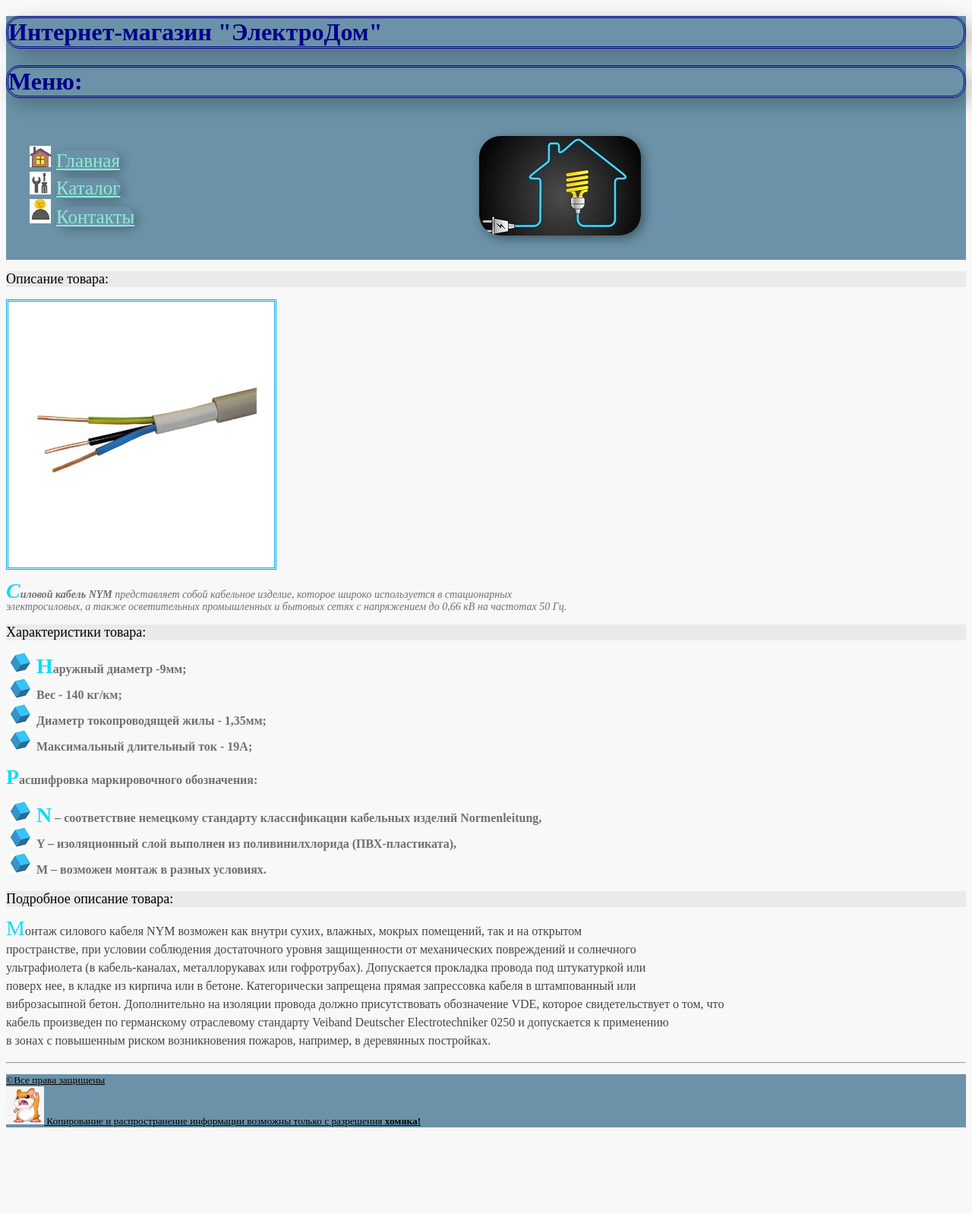
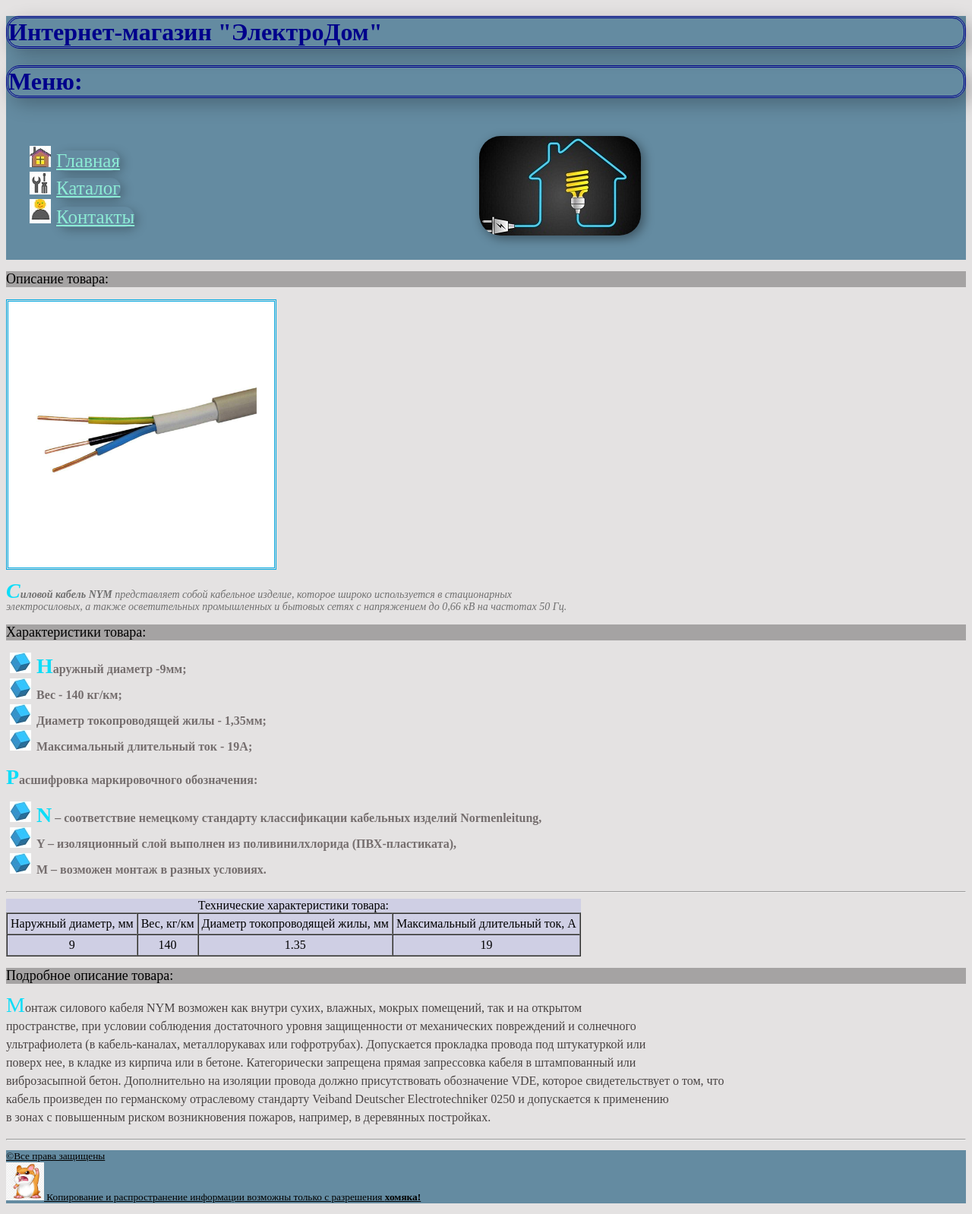
Before and after one commit to alexey1978malyshev/webShop, a PHP site: the page made by Eshop/cable_NYM_3х1,5.html in a window 1280 px wide. Shown: the whole page at 76% size. Before the commit the page ends 1484 px from the top, so only its background shows below. Run offline with PHP 8.4, Linux system fonts and the light colour scheme.

Commit message:
мет.4

```diff
--- a/Eshop/cable_NYM_3х1,5.html
+++ b/Eshop/cable_NYM_3х1,5.html
@@ -49,6 +49,24 @@
   <li>Y – изоляционный слой выполнен из поливинилхлорида (ПВХ-пластиката),</li>
   <li>M – возможен монтаж в разных условиях.</li>
 </ul>
+<hr>
+<table class="tabProductFeatures" border="1" cellpadding="4" cellspacing="0"><caption>Технические характеристики товара:</caption>
+
+
+    <tr>
+      <td>Наружный диаметр, мм</td>
+      <td>Вес, кг/км</td>
+      <td>Диаметр токопроводящей жилы, мм</td>
+      <td>Максимальный длительный ток, A</td>
+
+    </tr>
+    <tr>
+      <td>9</td>
+      <td>140</td>
+      <td>1.35</td>
+      <td>19</td>
+    </tr>
+</table>
 
 
 <h2 class="describeTitles">Подробное описание товара:</h2>
--- a/Eshop/styles/styles_1.css
+++ b/Eshop/styles/styles_1.css
@@ -2,7 +2,7 @@ header{
     background-color: rgba(35, 95, 128, 0.66);
 }
 body{
-    background: #f8f8f8;
+    background: #e4e2e2;
     font-size: 16px;
     font-weight: normal;
     font-family: "Calibri Light";
@@ -40,7 +40,7 @@ a:hover{
     box-shadow: 4px 4px 14px rgba(0, 0, 0, 0.4);
 }
 
-.mrefstyle a:hover{color: #02312d;}
+.mrefstyle a:hover{color: #050786;}
 
 .mrefstyle > p1 {
     list-style-image: url("../../img/preview/home.jpg");
@@ -69,7 +69,7 @@ h1{font-family: "Malgun Gothic";
     color: #000000;
     font-size: 18px;
     font-weight: 400;
-    background-color: #eaeaea;
+    background-color: #a5a3a3;
 }
 .shortDescribeText{
     color: #707070;
@@ -109,7 +109,15 @@ h1{font-family: "Malgun Gothic";
     font-family: "Times New Roman", Times, serif;
     font-size: 24;
     color: red;
+}
+.tabProductFeatures tr td{
+    background-color: #cfcfe4;
+    text-align: center;
 
+
+}
+.tabProductFeatures caption{
+    background-color: #cfcfe4;
 }
 
 
```
Also changed, not shown: Eshop/socket.html (+16 -0 lines), Eshop/switcher.html (+18 -0 lines).
